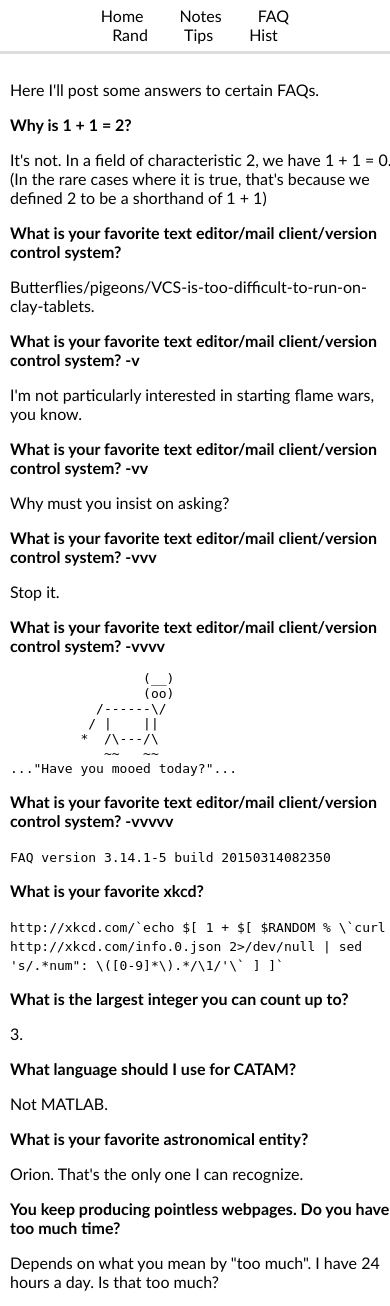
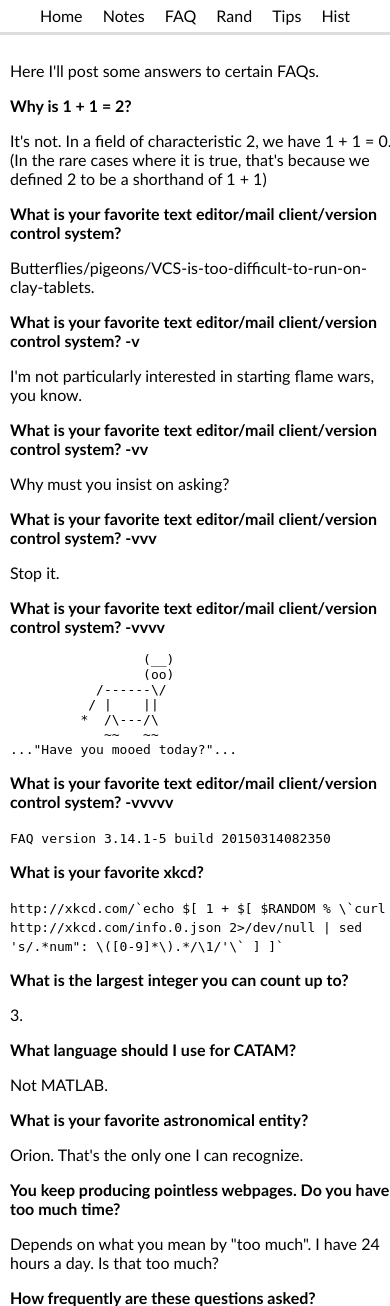
Before and after one commit to dalcde/srcf-web, a PHP site: page /faq.php in a window 390 px wide. Shown: the top 1306 px of the page. Run offline with PHP 8.4, Linux system fonts and the light colour scheme.

Commit message:
Improve mobile experience

```diff
--- a/header.php
+++ b/header.php
@@ -3,7 +3,9 @@
 <head>
   <meta name="description" content="Cambridge Mathematics Lecture Notes" />
   <meta name="author" content="Dexter Chua" />
+  <meta name="viewport" content="width=device-width, initial-scale=1" />
   <meta charset="utf-8" />
+  <link rel="canonical" href="https://dec41.user.srcf.net/<?php echo basename($_SERVER['REQUEST_URI'], ".php") ?>" />
   <link rel="stylesheet" href="style.css" />
   <link rel="shortcut icon" href="favicon.ico?" />
 
--- a/style.css
+++ b/style.css
@@ -73,7 +73,7 @@ a.hidden {
     font-style: italic;
 }
 
-@media (max-device-width: 40em), (max-width: 40em){
+@media (max-width: 40em){
     #main span.notes-additional {
         display: none;
     }
@@ -86,5 +86,6 @@ a.hidden {
     }
     #header-content a {
         font-size: 100%;
+        padding: 0.4em 0.5em;
     }
 }
```
